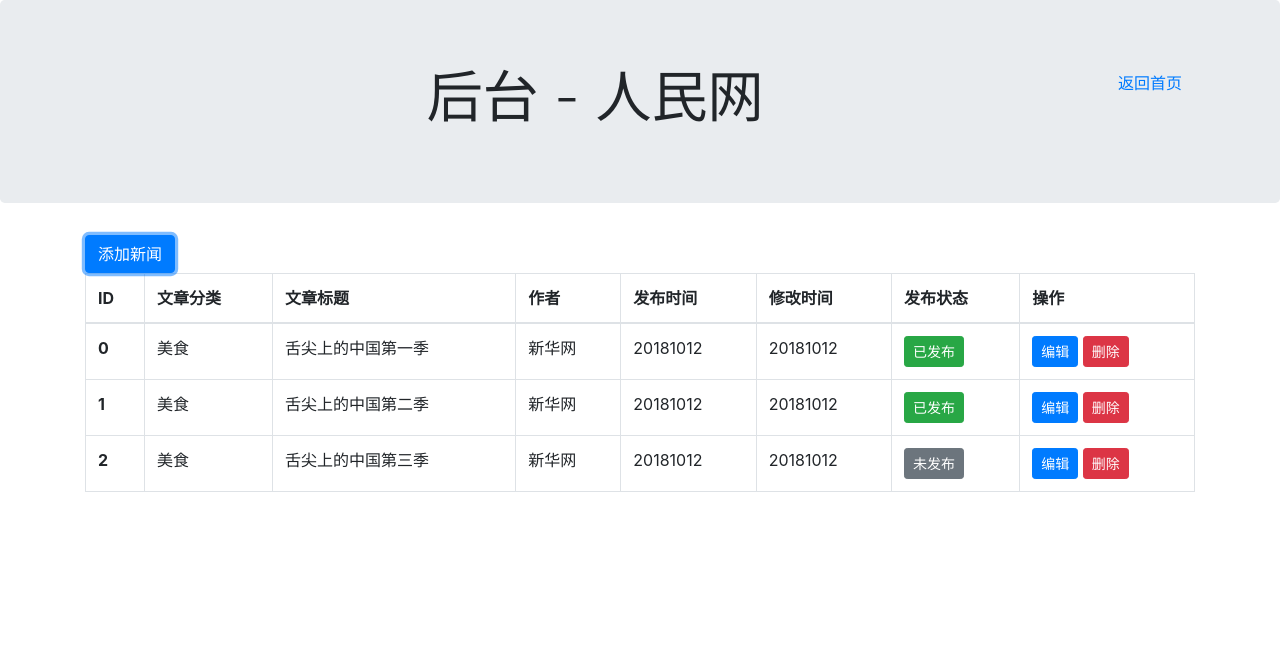
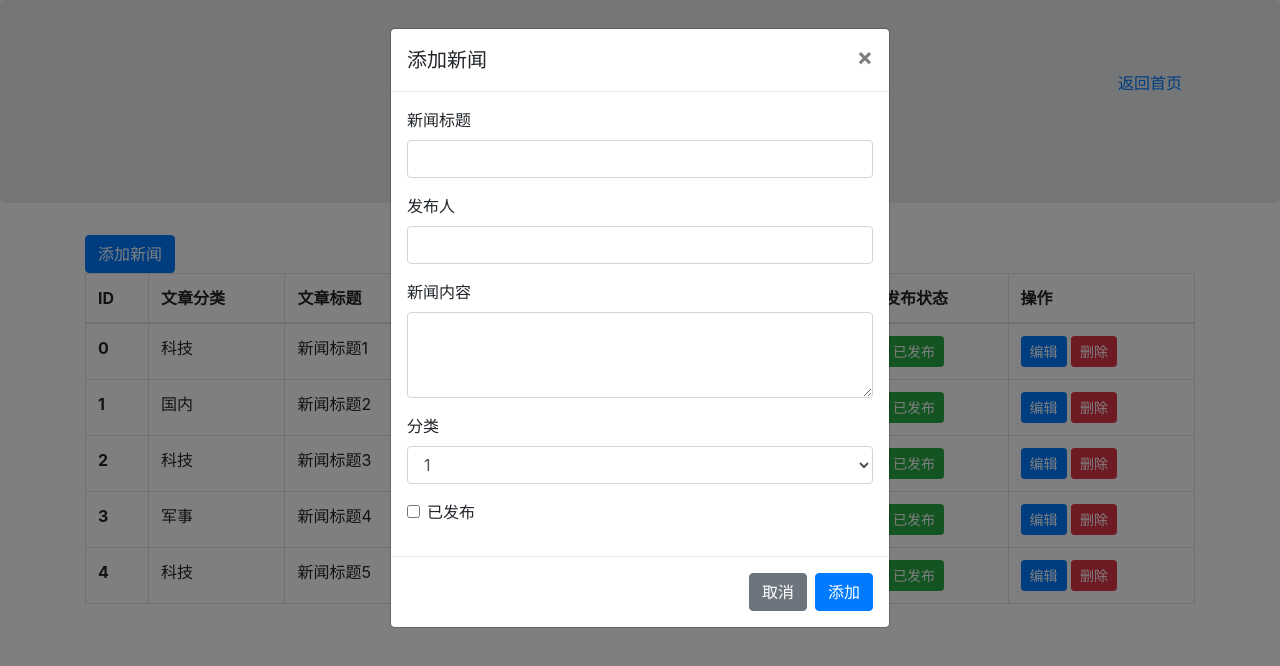
Before and after one commit to shengbangshenghua/VuejsXinWen, a plain HTML site: page admin/index.html in a window 1280 px wide. Both pictures are taken after a click on the button "添加新闻". Drawn offline with nearby package versions, Linux system fonts and the light colour scheme.

Commit message:
待完善添加新闻事件

```diff
--- a/admin/index.html
+++ b/admin/index.html
@@ -8,8 +8,7 @@
 </head>
 <body>
 
-
-
+<div id="app">
 <div class="jumbotron">
     <div class="container">
         <a class="btn btn-link float-right" href="../index.html" role="button">返回首页</a>
@@ -20,9 +19,62 @@
 
 <div class="container">
 
+    <!-- Button trigger modal -->
+    <button type="button" class="btn btn-primary" data-toggle="modal" data-target="#tianjiaxinwen">添加新闻</button>
+
+    <!-- Modal -->
+    <div class="modal fade" id="tianjiaxinwen" tabindex="-1" role="dialog" aria-labelledby="exampleModalLabel" aria-hidden="true">
+        <div class="modal-dialog" role="document">
+            <div class="modal-content">
+                <div class="modal-header">
+                    <h5 class="modal-title" id="exampleModalLabel">添加新闻</h5>
+                    <button type="button" class="close" data-dismiss="modal" aria-label="Close">
+                        <span aria-hidden="true">&times;</span>
+                    </button>
+                </div>
+                <div class="modal-body">
+                    <form>
+                        <div class="form-group">
+                            <label>新闻标题</label>
+                            <input type="text" class="form-control">
+                        </div>
+                        <div class="form-group">
+                            <label>发布人</label>
+                            <input type="text" class="form-control">
+                        </div>
+                        <div class="form-group">
+                            <label>新闻内容</label>
+                            <textarea class="form-control" rows="3"></textarea>
+                        </div>
+                        <div class="form-group">
+                            <label>分类</label>
+                            <select class="form-control">
+                                <option>1</option>
+                                <option>2</option>
+                                <option>3</option>
+                                <option>4</option>
+                                <option>5</option>
+                            </select>
+                        </div>
+                        <div class="form-group form-check">
+                            <input type="checkbox" class="form-check-input">
+                            <label class="form-check-label">已发布</label>
+                        </div>
+                    </form>
+                </div>
+                <div class="modal-footer">
+                    <button type="button" class="btn btn-secondary" data-dismiss="modal">取消</button>
+                    <button type="button" class="btn btn-primary">添加</button>
+                </div>
+            </div>
+        </div>
+    </div>
 
 
-    <button type="button" class="btn btn-primary">添加新闻</button>
+
+
+
+
 
     <table class="table table-bordered">
         <thead>
@@ -38,41 +90,26 @@
         </tr>
         </thead>
         <tbody>
-        <tr>
-            <th scope="row">0</th>
-            <td>美食</td>
-            <td>舌尖上的中国第一季</td>
-            <td>新华网</td>
-            <td>20181012</td>
-            <td>20181012</td>
+        <tr v-for="(item,index) in news">
+            <th scope="row">{{index}}</th>
+            <td>{{item.sort}}</td>
+            <td>{{item.title}}</td>
+            <td>{{item.name}}</td>
+            <td>{{item.time}}</td>
+            <td>{{item.update}}</td>
             <td><button type="button" class="btn btn-success btn-sm">已发布</button></td>
-            <td><button type="button" class="btn btn-primary btn-sm">编辑</button> <button type="button" class="btn btn-danger btn-sm">删除</button></td>
-        </tr>
-        <tr>
-            <th scope="row">1</th>
-            <td>美食</td>
-            <td>舌尖上的中国第二季</td>
-            <td>新华网</td>
-            <td>20181012</td>
-            <td>20181012</td>
-            <td><button type="button" class="btn btn-success btn-sm">已发布</button></td>
-            <td><button type="button" class="btn btn-primary btn-sm">编辑</button> <button type="button" class="btn btn-danger btn-sm">删除</button></td>
-        </tr>
-        <tr>
-            <th scope="row">2</th>
-            <td>美食</td>
-            <td>舌尖上的中国第三季</td>
-            <td>新华网</td>
-            <td>20181012</td>
-            <td>20181012</td>
-            <td><button type="button" class="btn btn-secondary btn-sm">未发布</button></td>
             <td><button type="button" class="btn btn-primary btn-sm">编辑</button> <button type="button" class="btn btn-danger btn-sm">删除</button></td>
         </tr>
         </tbody>
     </table>
 </div>
 
+</div>
+
 <script src="https://cdnjs.cloudflare.com/ajax/libs/vue/2.5.16/vue.js"></script>
+<script src="https://cdnjs.cloudflare.com/ajax/libs/jquery/3.3.1/jquery.slim.min.js"></script>
+<script src="https://cdnjs.cloudflare.com/ajax/libs/popper.js/1.14.3/umd/popper.min.js"></script>
+<script src="https://cdnjs.cloudflare.com/ajax/libs/twitter-bootstrap/4.1.1/js/bootstrap.min.js"></script>
 <script src="../js/script.js"></script>
 </body>
 </html>
--- a/js/script.js
+++ b/js/script.js
@@ -1,3 +1,12 @@
-/**
- * Created by lenovo on 18/10/12 012.
- */
+var vm = new Vue({
+    el:"#app",
+    data:{
+        news:[
+            {"title":"新闻标题1","content":"新闻的内容1","sort":"科技","name":"人民网","time":"时间戳","update":"更新的时间戳","state":true},
+            {"title":"新闻标题2","content":"新闻的内容2","sort":"国内","name":"人民网","time":"时间戳","update":"更新的时间戳","state":true},
+            {"title":"新闻标题3","content":"新闻的内容3","sort":"科技","name":"人民网","time":"时间戳","update":"更新的时间戳","state":true},
+            {"title":"新闻标题4","content":"新闻的内容4","sort":"军事","name":"人民网","time":"时间戳","update":"更新的时间戳","state":true},
+            {"title":"新闻标题5","content":"新闻的内容5","sort":"科技","name":"人民网","time":"时间戳","update":"更新的时间戳","state":true}
+        ]
+    }
+})
```
